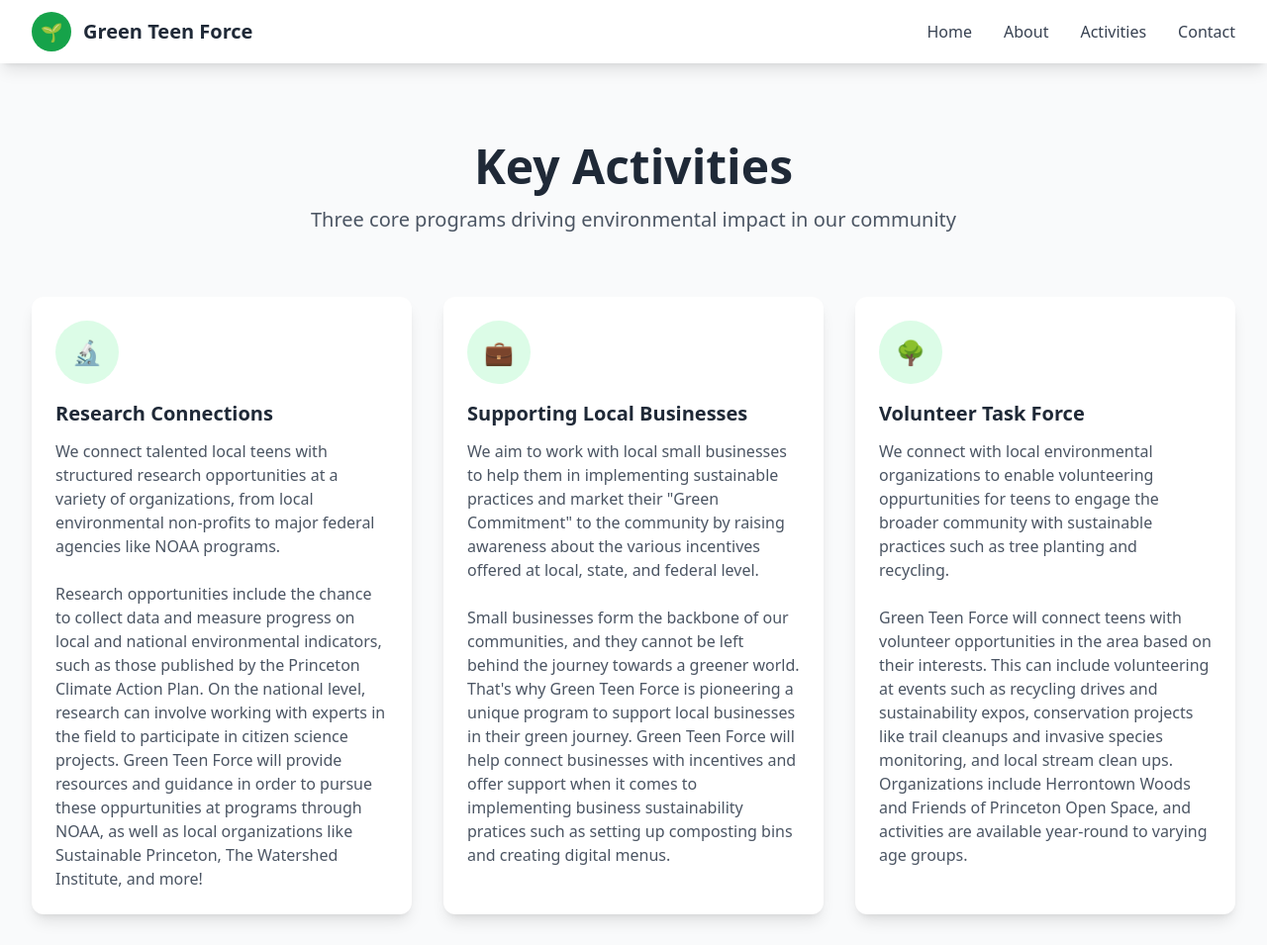
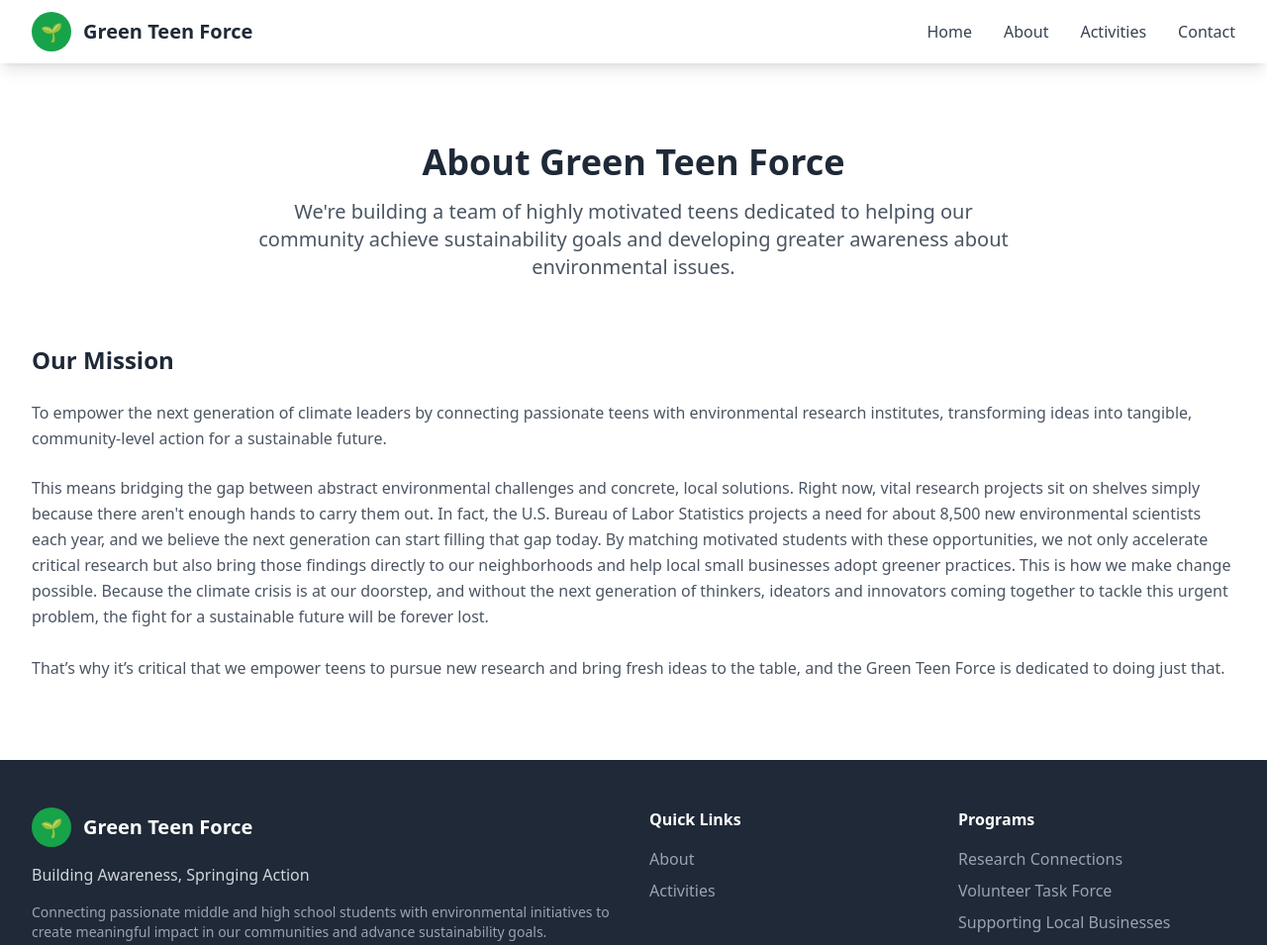
Before and after one commit to aray321/greenteenforce, a plain HTML site: page about.html in a window 1280 px wide. Shown: the top 955 px of the page at 99% size. Drawn offline with nearby package versions, Linux system fonts and the light colour scheme.

Commit message:
Update about.html

```diff
--- a/about.html
+++ b/about.html
@@ -3,16 +3,34 @@
 <head>
     <meta charset="UTF-8">
     <meta name="viewport" content="width=device-width, initial-scale=1.0">
-    <title>Our Activities - Green Teen Force</title>
+    <title>About Us - Green Teen Force</title>
     <script src="https://cdn.tailwindcss.com"></script>
     <style>
-        .hero-gradient { background: linear-gradient(135deg, #065f46 0%, #10b981 100%); }
-        .card-hover { transition: transform 0.3s ease, box-shadow 0.3s ease; }
-        .card-hover:hover { transform: translateY(-5px); box-shadow: 0 20px 25px -5px rgba(0, 0, 0, 0.1), 0 10px 10px -5px rgba(0, 0, 0, 0.04); }
-        .nav-link { transition: color 0.3s ease; }
-        .nav-link:hover { color: #10b981; }
-        .fade-in { opacity: 0; transform: translateY(20px); transition: opacity 0.6s ease, transform 0.6s ease; }
-        .fade-in.visible { opacity: 1; transform: translateY(0); }
+        .hero-gradient {
+            background: linear-gradient(135deg, #065f46 0%, #10b981 100%);
+        }
+        .card-hover {
+            transition: transform 0.3s ease, box-shadow 0.3s ease;
+        }
+        .card-hover:hover {
+            transform: translateY(-5px);
+            box-shadow: 0 20px 25px -5px rgba(0, 0, 0, 0.1), 0 10px 10px -5px rgba(0, 0, 0, 0.04);
+        }
+        .nav-link {
+            transition: color 0.3s ease;
+        }
+        .nav-link:hover {
+            color: #10b981;
+        }
+        .fade-in {
+            opacity: 0;
+            transform: translateY(20px);
+            transition: opacity 0.6s ease, transform 0.6s ease;
+        }
+        .fade-in.visible {
+            opacity: 1;
+            transform: translateY(0);
+        }
     </style>
 </head>
 <body class="bg-gray-50">
@@ -22,23 +40,23 @@
             <div class="flex justify-between h-16">
                 <div class="flex items-center">
                     <div class="flex-shrink-0 flex items-center">
-                        <a href="index.html" class="flex items-center">
                         <div class="w-10 h-10 bg-green-600 rounded-full flex items-center justify-center mr-3">
                             <span class="text-white font-bold text-lg">🌱</span>
                         </div>
                         <span class="text-xl font-bold text-gray-800">Green Teen Force</span>
-                        </a>
                     </div>
                 </div>
                 <div class="hidden md:flex items-center space-x-8">
                     <a href="index.html" class="nav-link text-gray-700 hover:text-green-600 font-medium">Home</a>
                     <a href="about.html" class="nav-link text-gray-700 hover:text-green-600 font-medium">About</a>
                     <a href="activities.html" class="nav-link text-gray-700 hover:text-green-600 font-medium">Activities</a>
-                    <a href="index.html#contact" class="nav-link text-gray-700 hover:text-green-600 font-medium">Contact</a>
+                    <a href="#contact" class="nav-link text-gray-700 hover:text-green-600 font-medium">Contact</a>
                 </div>
                 <div class="md:hidden flex items-center">
                     <button id="mobile-menu-btn" class="text-gray-700 hover:text-green-600">
-                        <svg class="w-6 h-6" fill="none" stroke="currentColor" viewBox="0 0 24 24"><path stroke-linecap="round" stroke-linejoin="round" stroke-width="2" d="M4 6h16M4 12h16M4 18h16"></path></svg>
+                        <svg class="w-6 h-6" fill="none" stroke="currentColor" viewBox="0 0 24 24">
+                            <path stroke-linecap="round" stroke-linejoin="round" stroke-width="2" d="M4 6h16M4 12h16M4 18h16"></path>
+                        </svg>
                     </button>
                 </div>
             </div>
@@ -47,108 +65,43 @@
         <div id="mobile-menu" class="md:hidden hidden bg-white border-t">
             <div class="px-2 pt-2 pb-3 space-y-1">
                 <a href="index.html" class="block px-3 py-2 text-gray-700 hover:text-green-600">Home</a>
-                <a href="about.html" class="block px-3 py-2 text-gray-700 hover:text-green-600">About</a>
-                <a href="activities.html" class="block px-3 py-2 text-green-600 font-bold">Activities</a>
+                <a href="about.html" class="block px-3 py-2 text-green-600 font-bold">About</a>
+                <a href="activities.html" class="block px-3 py-2 text-gray-700 hover:text-green-600">Activities</a>
                 <a href="index.html#contact" class="block px-3 py-2 text-gray-700 hover:text-green-600">Contact</a>
             </div>
         </div>
     </nav>
 
-    <!-- Main Content: Activities -->
+    <!-- Main Content: About Us -->
     <main class="pt-16">
-        <section id="activities" class="py-20 bg-gray-50">
+       <section id="about" class="py-20 bg-white">
         <div class="max-w-7xl mx-auto px-4 sm:px-6 lg:px-8">
             <div class="text-center mb-16">
-                    <h1 class="text-5xl font-bold text-gray-800 mb-4 fade-in">Key Activities</h1>
-                    <p class="text-xl text-gray-600 fade-in">
-                        Three core programs driving environmental impact in our community
+                <h2 class="text-4xl font-bold text-gray-800 mb-4 fade-in">About Green Teen Force</h2>
+                <p class="text-xl text-gray-600 max-w-3xl mx-auto fade-in">
+                    We're building a team of highly motivated teens dedicated to helping our community achieve sustainability goals and developing greater awareness about environmental issues.
                 </p>
             </div>
 
-                <div class="grid md:grid-cols-2 lg:grid-cols-3 gap-8">
-                <div class="bg-white rounded-xl p-6 shadow-lg card-hover fade-in">
-                    <div class="w-16 h-16 bg-green-100 rounded-full flex items-center justify-center mb-4">
-                        <span class="text-2xl">🔬</span>
-                    </div>
-                    <h3 class="text-xl font-bold text-gray-800 mb-3">Research Connections</h3>
-                    <p class="text-gray-600">
-                        We connect talented local teens with structured research opportunities at a variety of organizations, from local environmental non-profits to major federal agencies like NOAA programs.
+            <div class="grid md:grid-cols-1 gap-12 items-center">
+                <div class="fade-in">
+                    <h3 class="text-2xl font-bold text-gray-800 mb-6">Our Mission</h3>
+                    <p class="text-gray-600 mb-6 leading-relaxed">
+To empower the next generation of climate leaders by connecting passionate teens with environmental research institutes, transforming ideas into tangible, community-level action for a sustainable future.                    </p>
+                    <p class="text-gray-600 leading-relaxed">
+This means bridging the gap between abstract environmental challenges and concrete, local solutions. Right now, vital research projects sit on shelves simply because there aren't enough hands to carry them out. In fact, the U.S. Bureau of Labor Statistics projects a need for about 8,500 new environmental scientists each year, and we believe the next generation can start filling that gap today. By matching motivated students with these opportunities, we not only accelerate critical research but also bring those findings directly to our neighborhoods and help local small businesses adopt greener practices. This is how we make change possible. Because the climate crisis is at our doorstep, and without the next generation of thinkers, ideators and innovators coming together to tackle this urgent problem, the fight for a sustainable future will be forever lost.                    </p>
 
+                    <p class="text-gray-600 leading-relaxed">
 <br>
-
-                        <br>
-
-                        Research opportunities include the chance to collect data and measure progress on local and national environmental indicators, such as those published by the Princeton Climate Action Plan. On the national level, research can involve working with experts in the field to participate in citizen science projects. Green Teen Force will provide resources and guidance in order to pursue these oppurtunities at programs through NOAA, as well as local organizations like Sustainable Princeton, The Watershed Institute, and more!
-
-                        <br>
-
-
-                    </p>
-                </div>
-
-                <div class="bg-white rounded-xl p-6 shadow-lg card-hover fade-in">
-                    <div class="w-16 h-16 bg-green-100 rounded-full flex items-center justify-center mb-4">
-                        <span class="text-2xl">💼</span>
-                    </div>
-                    <h3 class="text-xl font-bold text-gray-800 mb-3">Supporting Local Businesses</h3>
-                    <p class="text-gray-600">
-                        We aim to work with local small businesses to help them in implementing sustainable practices and market their "Green Commitment" to the community by raising awareness about the various incentives offered at local, state, and federal level.
-
-                    <br>
-
-                        <br>
-
-                            Small businesses form the backbone of our communities, and they cannot be left behind the journey towards a greener world. That's why Green Teen Force is pioneering a unique program to support local businesses in their green journey. Green Teen Force will help connect businesses with incentives and offer support when it comes to implementing business sustainability pratices such as setting up composting bins and creating digital menus.
-
-                        <br>
-
-                    </p>
-                </div>
-
-                <div class="bg-white rounded-xl p-6 shadow-lg card-hover fade-in">
-                    <div class="w-16 h-16 bg-green-100 rounded-full flex items-center justify-center mb-4">
-                        <span class="text-2xl">🌳</span>
-                    </div>
-                    <h3 class="text-xl font-bold text-gray-800 mb-3">Volunteer Task Force</h3>
-                    <p class="text-gray-600">
-                        We connect with local environmental organizations to enable volunteering oppurtunities for teens to engage the broader community with sustainable practices such as tree planting and recycling.
-
-                    <br>
-
-                        <br>
-
-                        Green Teen Force will connect teens with volunteer opportunities in the area based on their interests. This can include volunteering at events such as recycling drives and sustainability expos, conservation projects like trail cleanups and invasive species monitoring, and local stream clean ups. Organizations include Herrontown Woods and Friends of Princeton Open Space, and activities are available year-round to varying age groups.
-
-
-                        <br>
-
-
-
-                    </p>
+That’s why it’s critical that we empower teens to pursue new research and bring fresh ideas to the table, and the Green Teen Force is dedicated to doing just that.                    </p>
                 </div>
 
 
             </div>
-
-
-        </section>
-
-<!-- Embedded Google Form Section -->
-    <section id="get-involved-form" class="py-20 bg-white">
-        <div class="max-w-7xl mx-auto px-4 sm:px-6 lg:px-8">
-            <div class="text-center mb-12">
-                <h2 class="text-4xl font-bold text-gray-800 mb-4 fade-in">Join Our Mission</h2>
-                <p class="text-xl text-gray-600 max-w-3xl mx-auto fade-in">
-                    Sign up to receive updates, learn about new research opportunities, and get involved with our community initiatives.
-                </p>
-            </div>
-            <div class="max-w-3xl mx-auto bg-white rounded-lg shadow-xl overflow-hidden fade-in">
-                <iframe src="https://docs.google.com/forms/d/e/1FAIpQLScaJILcH6nfX3mL9GYnUFp73icx8sqEdNf0Re7JdZsWUeHcXA/viewform?embedded=true" width="100%" height="1200" frameborder="0" marginheight="0" marginwidth="0">Loading…</iframe>
-            </div>
         </div>
     </section>
 
-
+        <!-- You can add more sections relevant to the "About Us" page here, like "Our Team" or "Our History" -->
 
     </main>
 
@@ -196,12 +149,32 @@
     </footer>
 
     <script>
-        const mobileMenuBtn = document.getElementById('mobile-menu-btn'), mobileMenu = document.getElementById('mobile-menu');
-        mobileMenuBtn.addEventListener('click', () => { mobileMenu.classList.toggle('hidden'); });
+        // Mobile menu toggle
+        const mobileMenuBtn = document.getElementById('mobile-menu-btn');
+        const mobileMenu = document.getElementById('mobile-menu');
+
+        mobileMenuBtn.addEventListener('click', () => {
+            mobileMenu.classList.toggle('hidden');
+        });
+
+        // Fade in animation on scroll
+        const observerOptions = {
+            threshold: 0.1,
+            rootMargin: '0px 0px -50px 0px'
+        };
+
         const observer = new IntersectionObserver((entries) => {
-            entries.forEach(entry => { if (entry.isIntersecting) { entry.target.classList.add('visible'); } });
-        }, { threshold: 0.1, rootMargin: '0px 0px -50px 0px' });
-        document.querySelectorAll('.fade-in').forEach(el => { observer.observe(el); });
+            entries.forEach(entry => {
+                if (entry.isIntersecting) {
+                    entry.target.classList.add('visible');
+                }
+            });
+        }, observerOptions);
+
+        // Observe all fade-in elements
+        document.querySelectorAll('.fade-in').forEach(el => {
+            observer.observe(el);
+        });
     </script>
 </body>
 </html>
```
Lines whose indentation alone changed are shown as unchanged.
